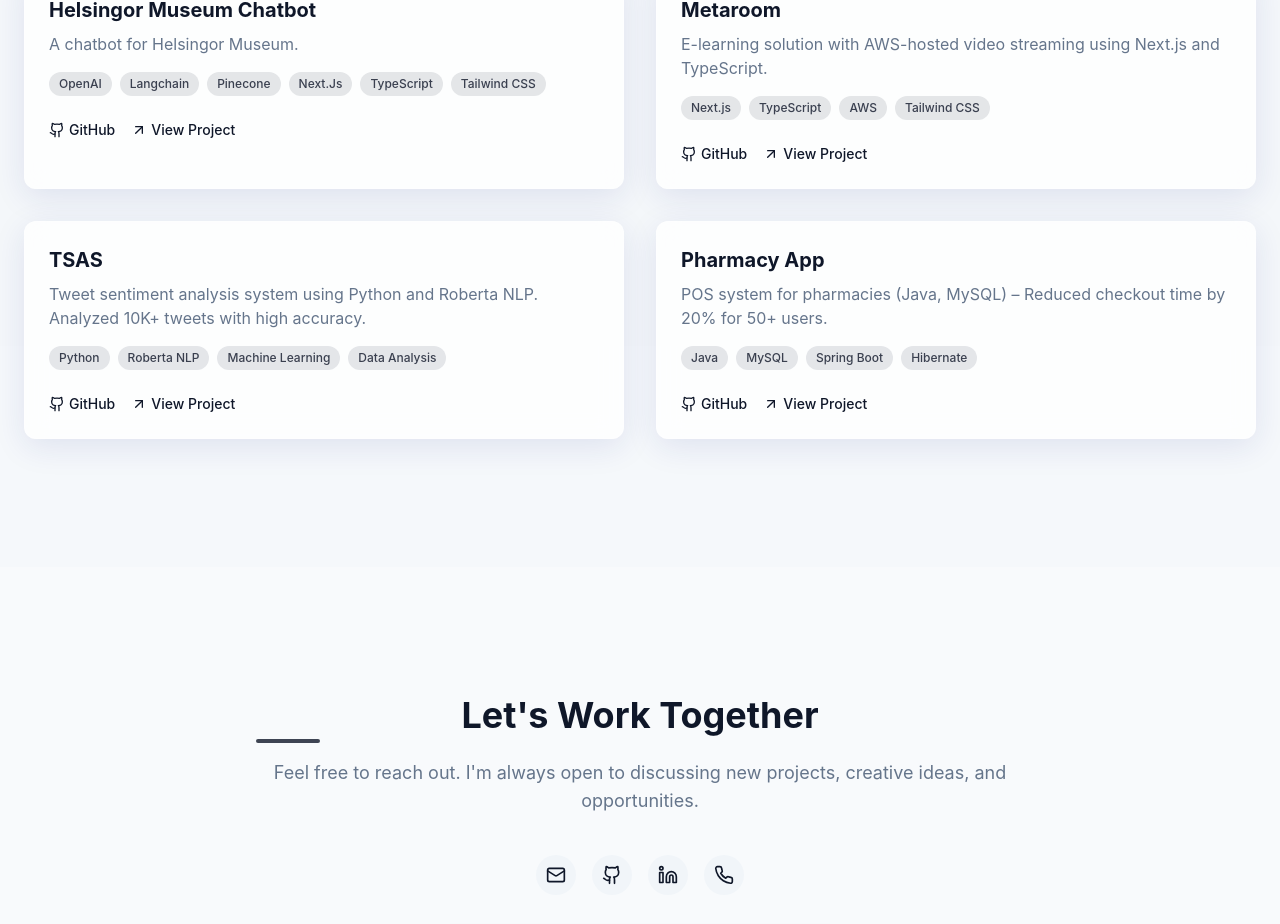
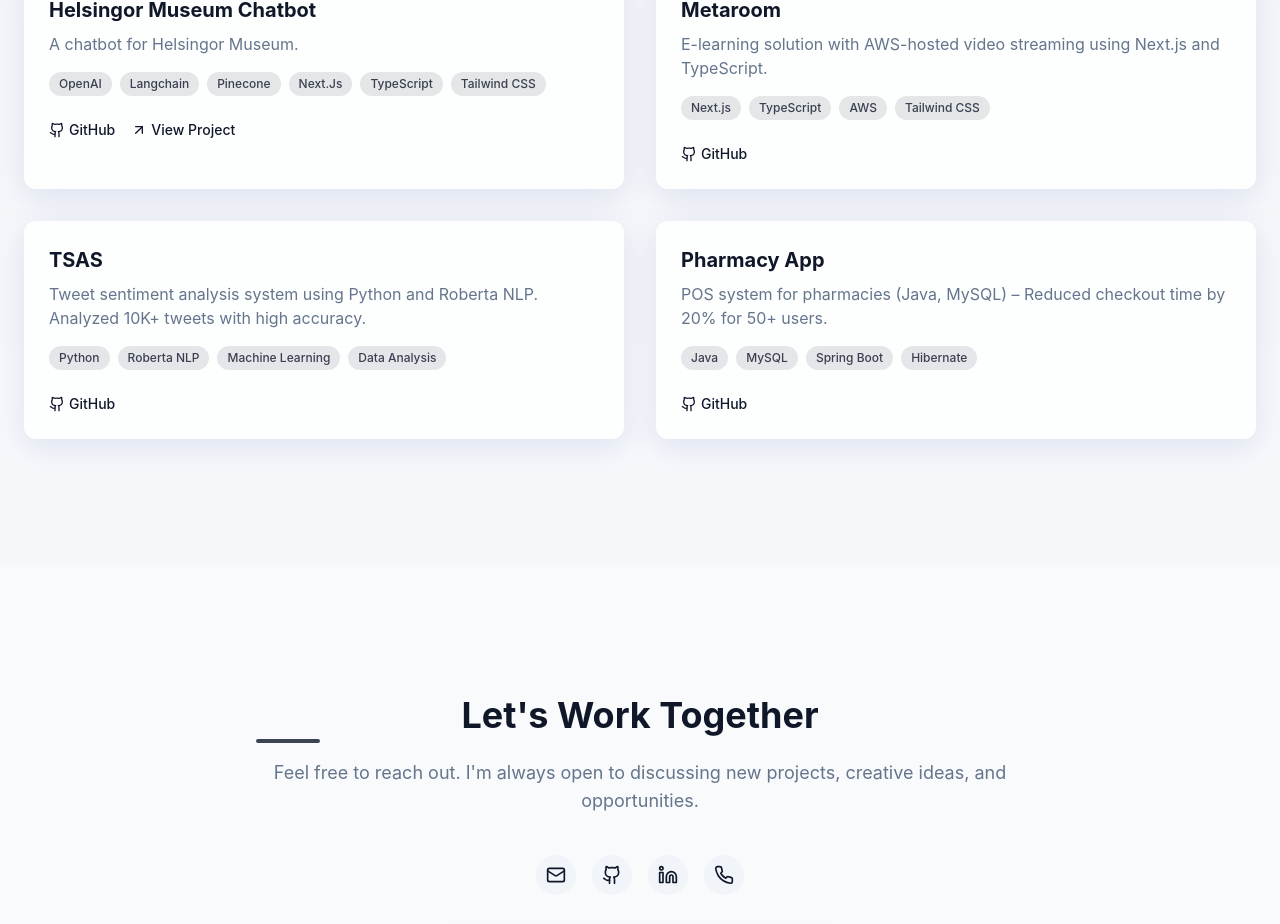
Before and after one commit to ahsan131-hub/myProfile, a React (Vite) app: page / in a window 1280 px wide. Shown: the part 2195-3119 px from the top of the page. Built offline with nearby package versions, Linux system fonts and the light colour scheme.

Commit message:
Enhance Projects component by adding website links for existing projects and updating GitHub link for Pharmacy App. Improve hover effect styling for better user experience.

```diff
--- a/src/components/Projects.tsx
+++ b/src/components/Projects.tsx
@@ -11,6 +11,7 @@ const projects = [
     description: "Platform for building custom bots using Nest.js and OpenAI.",
     github: "https://github.com/ahsan131-hub/bots-hub-frontend",
     techStack: ["Nest.js", "Next.js", "OpenAI", "TypeScript"],
+    website: "https://bots-hub.vercel.app/",
   },
 
   {
@@ -18,6 +19,7 @@ const projects = [
     description: "A platform for managing partner for non-profit organization.",
     github: "https://partners.lnob.net",
     techStack: ["Next.Js", "TypeScript", "PostgreSQL", "Tailwind CSS"],
+    website: "https://partners.lnob.net",
   },
   {
     title: "Helsingor Museum Chatbot",
@@ -31,6 +33,7 @@ const projects = [
       "TypeScript",
       "Tailwind CSS",
     ],
+    website: "https://ui.museum-helsingor.dk/",
   },
   {
     title: "Metaroom",
@@ -51,14 +54,12 @@ const projects = [
     title: "Pharmacy App",
     description:
       "POS system for pharmacies (Java, MySQL) – Reduced checkout time by 20% for 50+ users.",
-    github: "#",
+    github: "https://github.com/ahsan131-hub/pharmacy-app",
     techStack: ["Java", "MySQL", "Spring Boot", "Hibernate"],
   },
 ];
 
 const Projects = ({ id }: ProjectsProps) => {
-  const sectionRef = useRef<HTMLDivElement>(null);
-
   useEffect(() => {
     const observer = new IntersectionObserver(
       (entries) => {
@@ -128,8 +129,9 @@ const Projects = ({ id }: ProjectsProps) => {
                     <Github size={16} />
                     <span>GitHub</span>
                   </a>
+                  {project.website && (
                     <a
-                    href={project.github}
+                      href={project.website}
                       target="_blank"
                       rel="noreferrer"
                       className="text-primary hover:text-primary/80 transition-colors flex items-center gap-1 text-sm font-medium"
@@ -137,11 +139,12 @@ const Projects = ({ id }: ProjectsProps) => {
                       <ArrowUpRight size={16} />
                       <span>View Project</span>
                     </a>
+                  )}
                 </div>
               </div>
 
               {/* Hover effect border */}
-              <div className="absolute inset-0 border border-transparent group-hover:border-primary/30 rounded-xl transition-all duration-300"></div>
+              <div className="absolute inset-0 border border-transparent group-hover:border-primary/30 rounded-xl transition-all duration-300 pointer-events-none"></div>
             </div>
           ))}
         </div>
```
Lines whose indentation alone changed are shown as unchanged.
